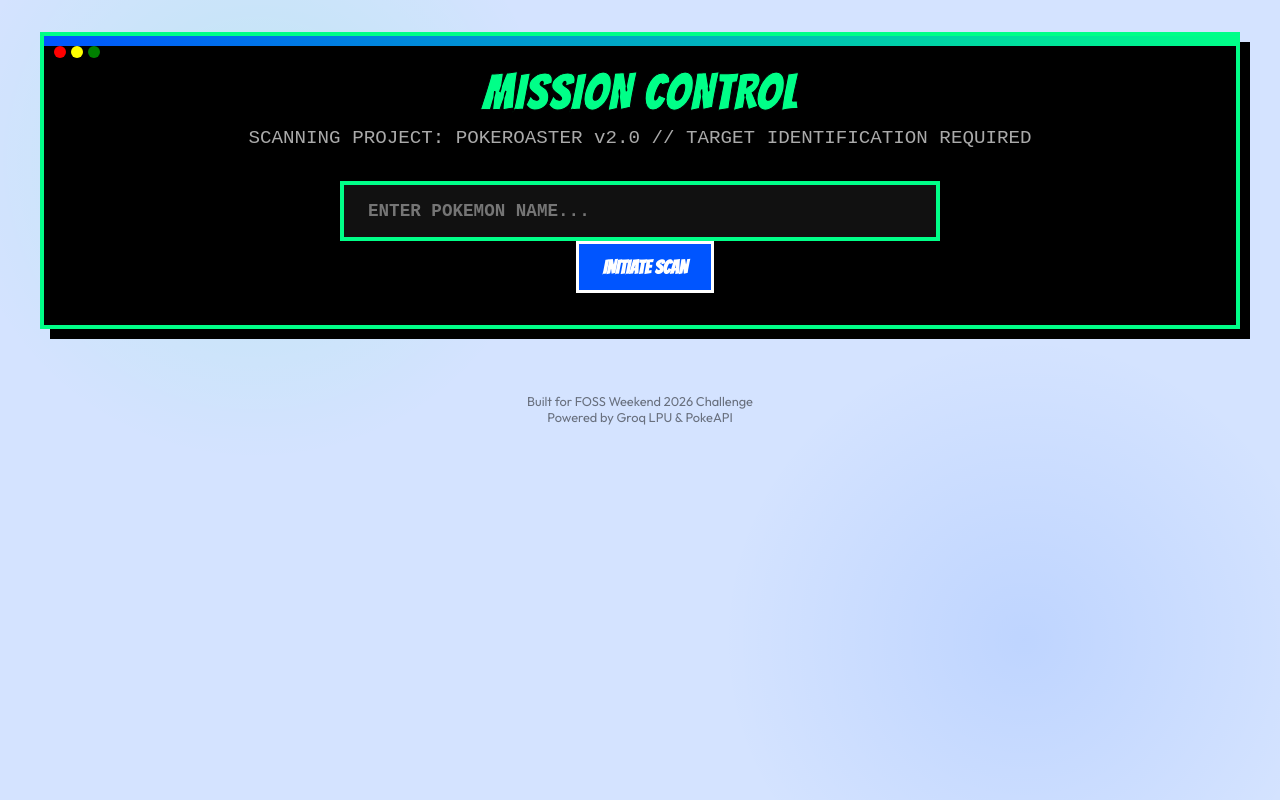
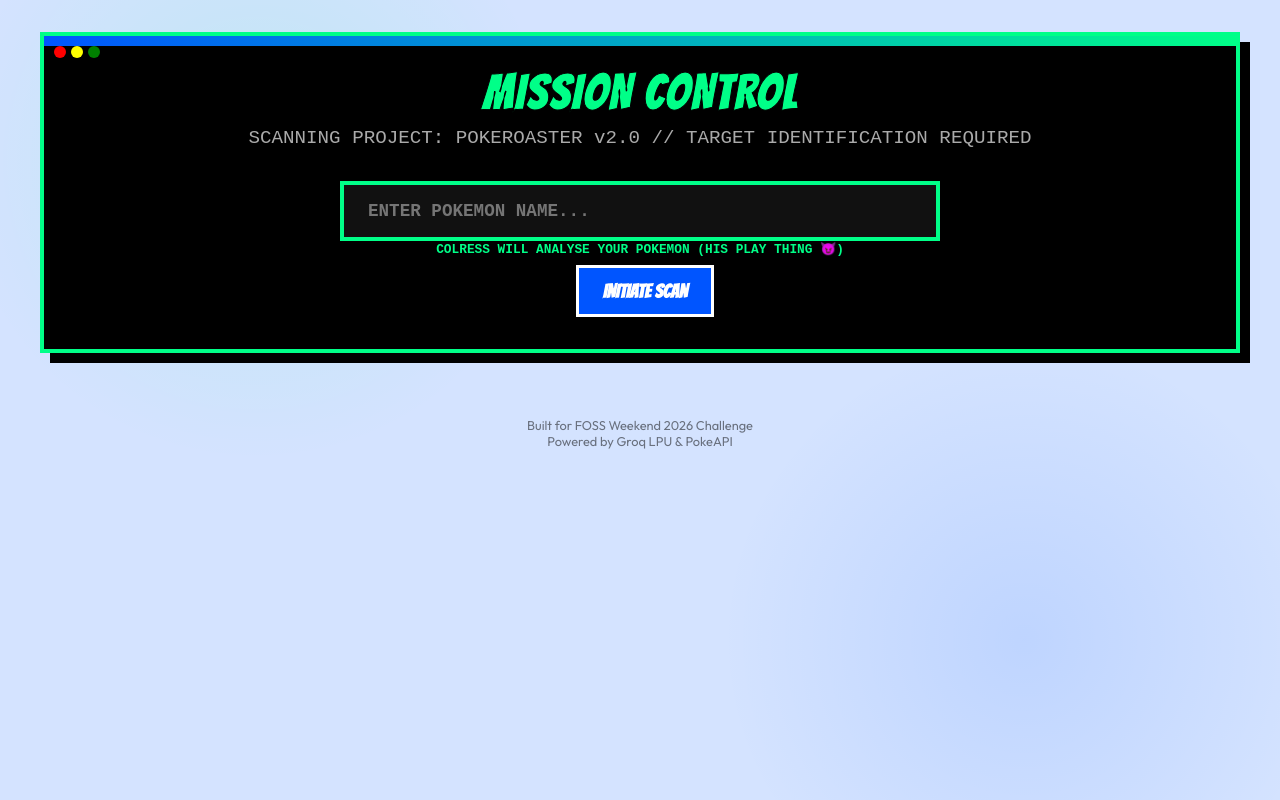
Before and after one commit to rizzesh/devpokies, a Next.js app: page / in a window 1280 px wide. Built offline with nearby package versions, Linux system fonts and the light colour scheme.

Commit message:
feat: add Colress flavor text to search hero

```diff
--- a/src/components/SearchHero.tsx
+++ b/src/components/SearchHero.tsx
@@ -49,6 +49,9 @@
           style={{ background: '#111', color: 'var(--accent-green)', borderColor: 'var(--accent-green)', fontFamily: 'monospace' }}
           disabled={isLoading}
         />
+        <p style={{ color: 'var(--accent-green)', fontSize: '0.8rem', marginBottom: '0.5rem', fontFamily: 'monospace', fontWeight: 'bold' }}>
+          COLRESS WILL ANALYSE YOUR POKEMON (HIS PLAY THING 😈)
+        </p>
         <button
           type="submit"
           className="btn"
```
